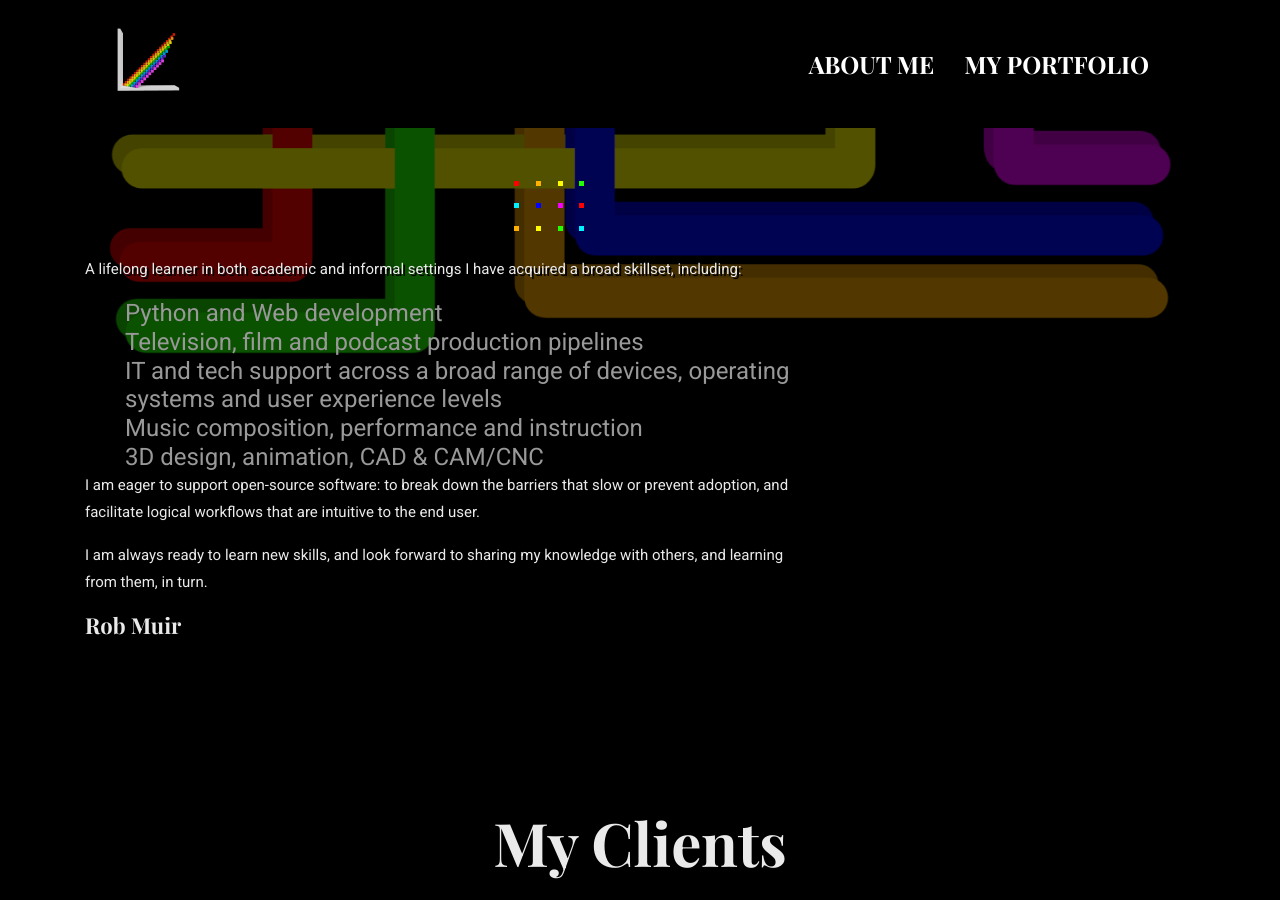
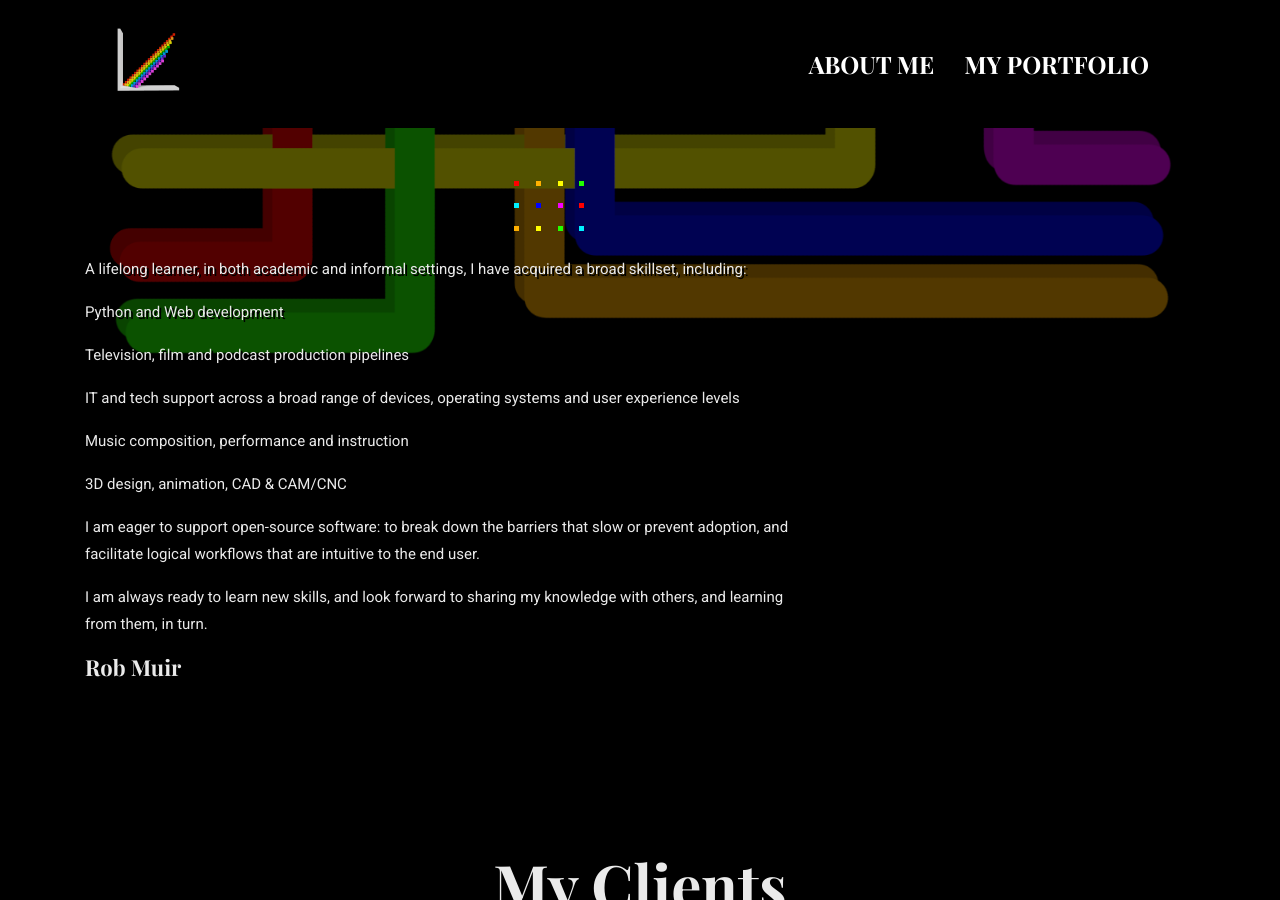
Before and after one commit to SpectralVectors/spectralvectors.github.io, a Jekyll site: the page built from _pages/about.md, in a window 1280 px wide and 900 px high, scrolled down 316 px. Built offline with Jekyll 4.4.1, drawn with Linux system fonts in a browser that asks for light colours.

```diff
--- a/_pages/about.md
+++ b/_pages/about.md
@@ -6,12 +6,17 @@ image: assets/images/about/author.jpg
 signature: assets/images/about/signature.png
 ---
 
-A lifelong learner in both academic and informal settings I have acquired a broad skillset, including:
-- Python and Web development
-- Television, film and podcast production pipelines
-- IT and tech support across a broad range of devices, operating systems and user experience levels
-- Music composition, performance and instruction
-- 3D design, animation, CAD & CAM/CNC
+A lifelong learner, in both academic and informal settings, I have acquired a broad skillset, including:
+
+Python and Web development
+
+Television, film and podcast production pipelines
+
+IT and tech support across a broad range of devices, operating systems and user experience levels
+
+Music composition, performance and instruction
+
+3D design, animation, CAD & CAM/CNC
 
 I am eager to support open-source software: to break down the barriers that slow or prevent adoption, and facilitate logical workflows that are intuitive to the end user.
 
```
